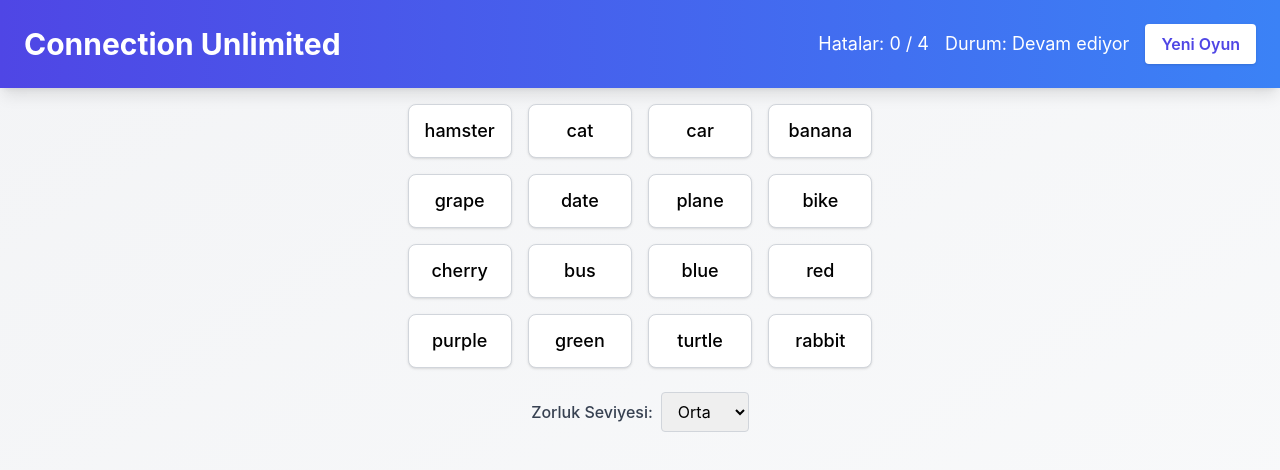
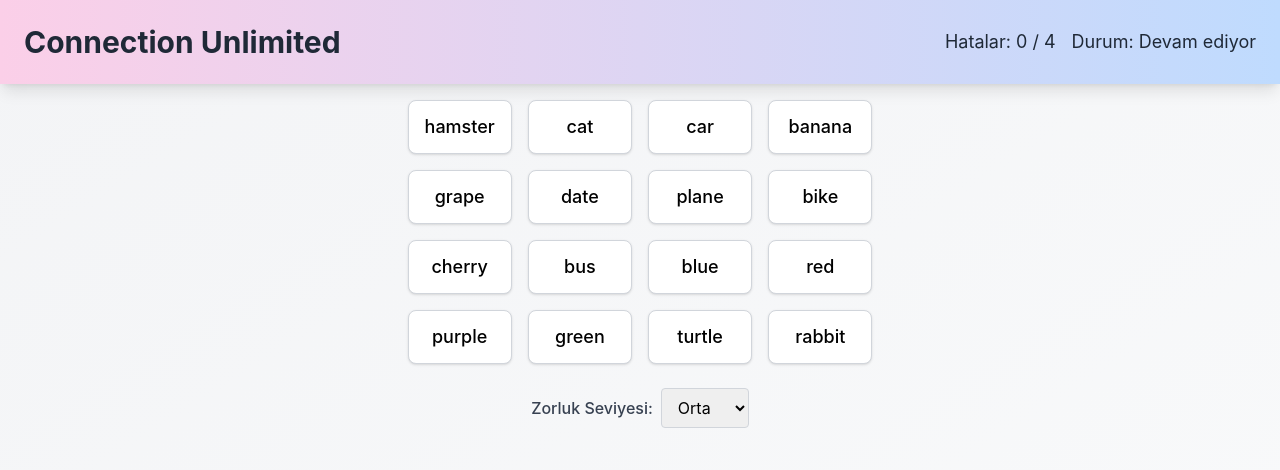
Before and after one commit to Heminyildiz/ConnectionWords, a React (Create React App) app: page / in a window 1280 px wide. Shown: the top 470 px of the page. Built offline with nearby package versions, Linux system fonts and the light colour scheme.

Commit message:
Update Header.jsx

```diff
--- a/src/components/Header.jsx
+++ b/src/components/Header.jsx
@@ -1,22 +1,16 @@
 import React from 'react';
 
-const Header = ({ errorCount, errorLimit, gameStatus, onNewGame, difficulty }) => {
+const Header = ({ errorCount, errorLimit, gameStatus, difficulty }) => {
   return (
-    <header className="flex flex-col md:flex-row justify-between items-center p-6 bg-gradient-to-r from-indigo-600 to-blue-500 shadow-lg">
-      <h1 className="text-3xl font-bold text-white mb-2 md:mb-0">Connection Unlimited</h1>
+    <header className="flex flex-col md:flex-row justify-between items-center p-6 bg-gradient-to-r from-pink-200 to-blue-200 shadow-lg">
+      <h1 className="text-3xl font-bold text-gray-800 mb-2 md:mb-0">Connection Unlimited</h1>
       <div className="flex items-center space-x-4">
-        <div className="text-white text-lg">
+        <div className="text-gray-800 text-lg">
           Hatalar: {errorCount} / {errorLimit}
         </div>
-        <div className="text-white text-lg">
+        <div className="text-gray-800 text-lg">
           Durum: {gameStatus === "playing" ? "Devam ediyor" : gameStatus === "won" ? "Kazandınız!" : "Kaybettiniz"}
         </div>
-        <button
-          onClick={onNewGame}
-          className="bg-white text-indigo-600 font-semibold py-2 px-4 rounded shadow hover:bg-gray-200 transition"
-        >
-          Yeni Oyun
-        </button>
       </div>
     </header>
   );
```
